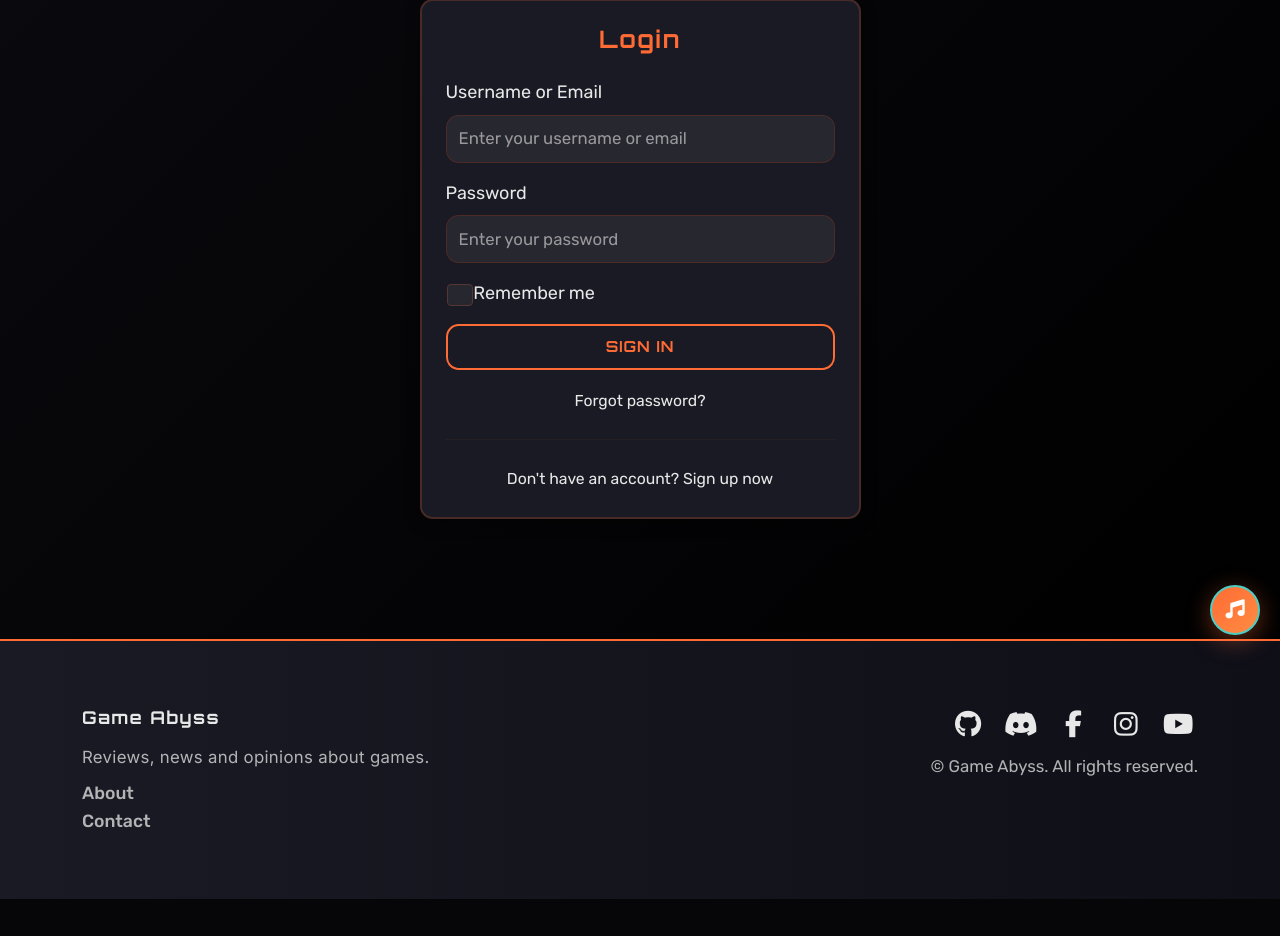
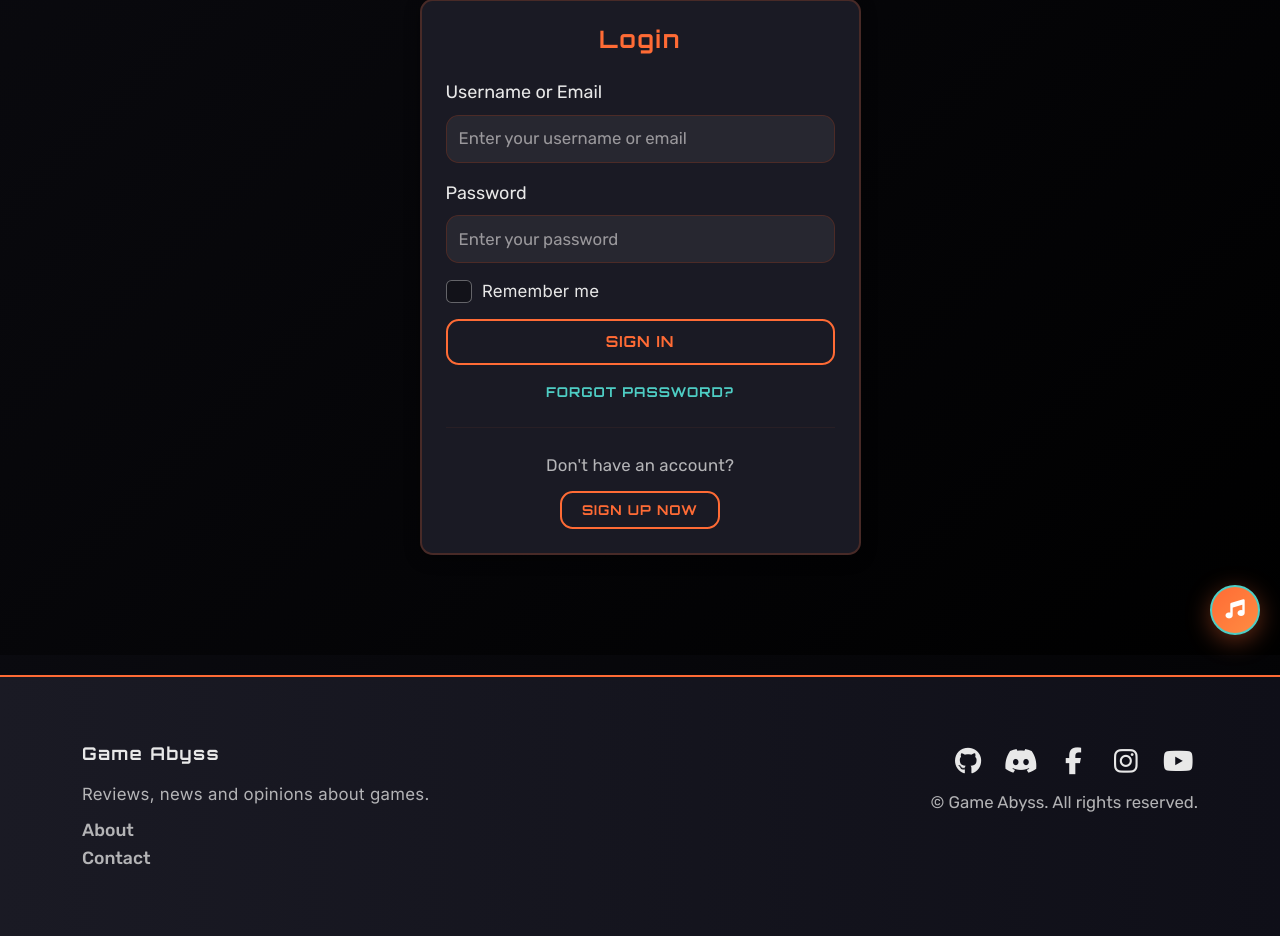
Before and after one commit to Drake-Designer/Game-Abyss, a Django app: page /accounts/login/ in a window 1280 px wide. Shown: the part 145-1081 px from the top of the page. Before the commit the page ends 1044 px from the top, so only its background shows below. Run offline with Django 5.2, Linux system fonts and the light colour scheme; some libraries are stand-ins or nearby versions.

Commit message:
Rework .comp-form checkbox styles to use a two-column grid, adjust control size, and refine label text so 'Remember me' lines up cleanly with the other fields.

```diff
--- a/static/css/style.css
+++ b/static/css/style.css
@@ -459,11 +459,38 @@ hr {
     box-shadow 0.3s;
 }
 
-.comp-form [class~='form-text'] {
-  margin-top: 0.35rem;
-  color: var(--color-text-muted);
+.comp-form [class~='form-check'] {
+  display: flex;
+  align-items: center;
+  gap: 0.65rem;
+  padding-left: 0;
+  margin-bottom: 1.15rem;
+  min-height: 1.5rem;
+  width: 100%;
+}
+
+.comp-form [class~='form-check-input'] {
+  margin: 0;
+  width: 1.15rem;
+  height: 1.15rem;
+  border-radius: 0.35rem;
+  border: 1px solid rgb(255 255 255 / 35%);
+  background-color: rgb(0 0 0 / 30%);
+  box-shadow: none;
+  flex-shrink: 0;
+}
+
+.comp-form [class~='form-check-input']:focus {
+  border-color: var(--color-primary);
+  box-shadow: 0 0 0 0.2rem rgb(255 107 53 / 25%);
+}
+
+.comp-form [class~='form-check-label'] {
+  margin: 0;
+  color: var(--color-text);
+  font-family: var(--font-secondary);
   font-size: var(--fs-meta);
-  line-height: 1.5;
+  line-height: 1.4;
   letter-spacing: 0.2px;
 }
 
@@ -673,6 +700,47 @@ hr {
 .page-account-signup .comp-card__title,
 .page-account-email .comp-card__title {
   color: var(--color-primary);
+}
+
+.comp-auth-extra {
+  display: flex;
+  flex-direction: column;
+  align-items: center;
+  gap: 0.75rem;
+}
+
+.comp-auth-note {
+  color: var(--color-text-muted);
+  font-size: var(--fs-meta);
+  letter-spacing: 0.2px;
+}
+
+.comp-auth-link {
+  color: var(--color-secondary);
+  font-family: var(--font-headings);
+  font-size: var(--fs-btn-sm);
+  font-weight: 600;
+  letter-spacing: 1px;
+  text-transform: uppercase;
+  display: inline-flex;
+  align-items: center;
+  gap: 0.25rem;
+  transition:
+    color 0.3s,
+    text-shadow 0.3s,
+    transform 0.3s;
+}
+
+.comp-auth-link:hover,
+.comp-auth-link:focus-visible {
+  color: var(--color-primary);
+  text-shadow: 0 0 8px rgb(255 107 53 / 45%);
+  transform: translateY(-1px);
+}
+
+.comp-auth-cta {
+  min-width: 0;
+  padding-inline: 1.25rem;
 }
 
 /* Icon used in password reset success */
--- a/templates/account/login.html
+++ b/templates/account/login.html
@@ -43,15 +43,14 @@
               </div>
               <button type="submit" class="comp-button comp-button--outline w-100 mb-3">Sign In</button>
             </form>
-            <div class="text-center">
-              <small><a href="{% url 'account_reset_password' %}">Forgot password?</a></small>
+            <div class="comp-auth-extra text-center mb-3">
+              <a class="comp-auth-link" href="{% url 'account_reset_password' %}">Forgot password?</a>
             </div>
             <hr class="my-4">
-            <div class="text-center">
-              <small>
-                Don't have an account?
-                <a href="{% url 'account_signup' %}">Sign up now</a>
-              </small>
+            <div class="comp-auth-extra text-center">
+              <small class="comp-auth-note">Don't have an account?</small>
+              <a class="comp-button comp-button--outline comp-button--sm comp-auth-cta"
+                 href="{% url 'account_signup' %}">Sign up now</a>
             </div>
           </div>
         </div>
```
Also changed, not shown: templates/account/signup.html (+4 -5 lines).
